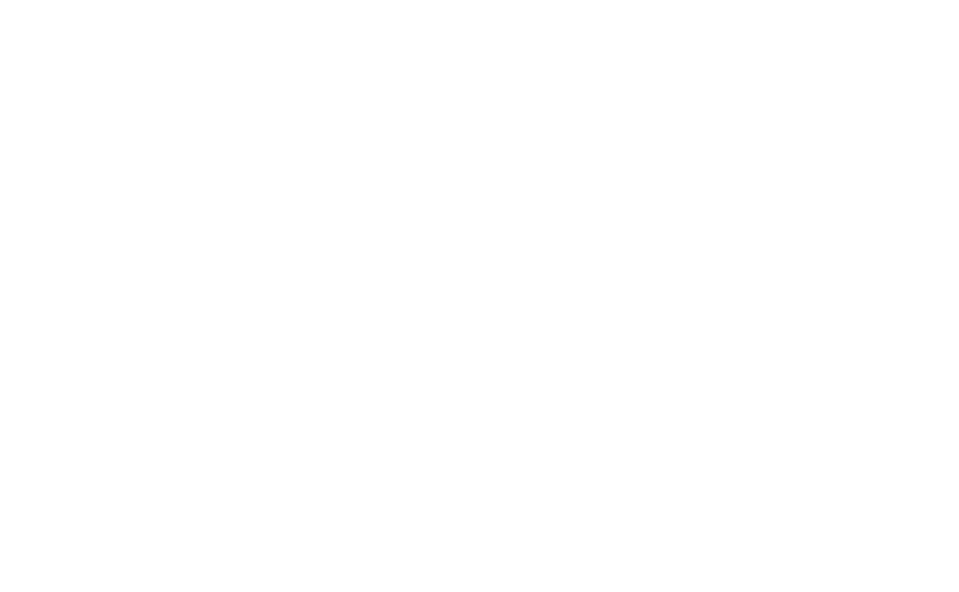
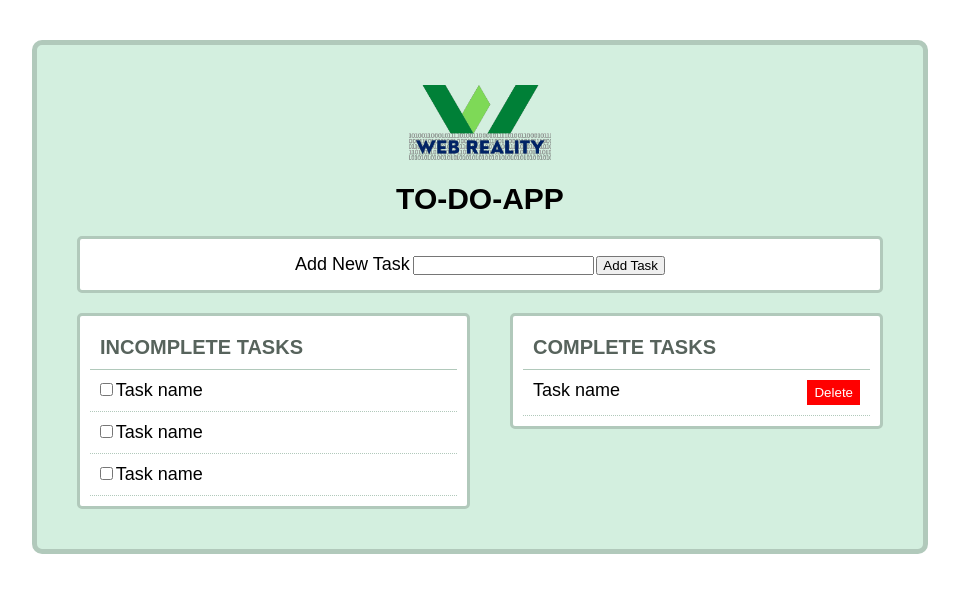
Before and after one commit to aminul-islam01101/to-do-app, a plain HTML site: page index.html in a window 1280 px wide. Shown: the whole page, without its empty margins (160-1119 px from the left). Drawn offline with Linux system fonts and the light colour scheme.

Commit message:
all styles are added

```diff
--- a/index.html
+++ b/index.html
@@ -8,7 +8,45 @@
     <link rel="stylesheet" href="style.css" />
   </head>
   <body>
-
+    <section class="container">
+      <header>
+        <img src="/wr logo.png" alt="" />
+        <h1>to-do-app</h1>
+      </header>
+      <form class="new-task">
+        <label for="input">Add New Task</label>
+        <input type="text" id="input" />
+        <button type="submit">Add Task</button>
+      </form>
+      <section class="tasks">
+        <div class="incomplete-tasks task-list">
+          <h2>incomplete tasks</h2>
+          <ul>
+            <li>
+              <input type="checkbox" id="check-box" />
+              <label for="check-box">Task name</label>
+            </li>
+            <li>
+              <input type="checkbox" id="check-box" />
+              <label for="check-box">Task name</label>
+            </li>
+            <li>
+              <input type="checkbox" id="check-box" />
+              <label for="check-box">Task name</label>
+            </li>
+          </ul>
+        </div>
+        <div class="complete-tasks task-list">
+          <h2>complete tasks</h2>
+          <ul>
+            <li>
+              <label for="button">Task name</label>
+              <button id="button" type="button">Delete</button>
+            </li>
+          </ul>
+        </div>
+      </section>
+    </section>
     <script src="/main.js"></script>
   </body>
 </html>
--- a/style.css
+++ b/style.css
@@ -1,5 +1,6 @@
-html{
-    font-size: 62.5%;
+/* general style section started*/
+html {
+  font-size: 62.5%;
 }
 *,
 *::before,
@@ -13,14 +14,88 @@
 }
 
 :root {
-  --color-primary: #57635C;
-  --color-secondary: #FF0000;
-  --color-back: #D3EFDF;
-  --color-button: #E5E5E5;
-  --color-border:#B1C9BB;
+  --color-primary: #57635c;
+  --color-secondary: #ff0000;
+  --color-back: #d3efdf;
+  --color-button: #e5e5e5;
+  --color-border: #b1c9bb;
+  --border-radius: 5px;
 }
 img,
 picture {
   max-width: 100%;
-  display: block;
+  height: 75px;
+
+  /* display: block; */
 }
+.container {
+  width: 70vw;
+  margin: 4rem auto;
+  background-color: var(--color-back);
+  border: 5px solid var(--color-border);
+  border-radius: 10px;
+  padding: 4rem;
+}
+header {
+  text-align: center;
+}
+h1,
+h2 {
+  text-transform: uppercase;
+}
+h1 {
+  font-size: 3rem;
+  margin: 2rem 0;
+}
+.new-task {
+  background-color: #fff;
+  border: 3px solid var(--color-border);
+  border-radius: var(--border-radius);
+  padding: 1.5rem;
+  text-align: center;
+
+  margin-bottom: 2rem;
+}
+button {
+  padding: 0 0.5rem;
+}
+.tasks {
+  display: flex;
+  gap: 4rem;
+  align-items: flex-start;
+}
+label {
+  font-size: 1.8rem;
+}
+h2 {
+  color: var(--color-primary);
+
+  padding: 1rem;
+  border-bottom: 1px solid var(--color-border);
+  font-size: 2rem;
+}
+.task-list {
+  background-color: #fff;
+  padding: 1rem;
+  border: 3px solid var(--color-border);
+  border-radius: var(--border-radius);
+
+  flex-grow: 1;
+}
+ul {
+  list-style-type: none;
+}
+li {
+  padding: 1rem;
+  border-bottom: 1px dotted var(--color-border);
+}
+.complete-tasks li {
+  display: flex;
+  justify-content: space-between;
+}
+#button {
+  background-color: var(--color-secondary);
+  border: none;
+  color: #fff;
+  padding: 0.5rem 0.7rem;
+}
```
Also changed, not shown: wr logo.png (added).
